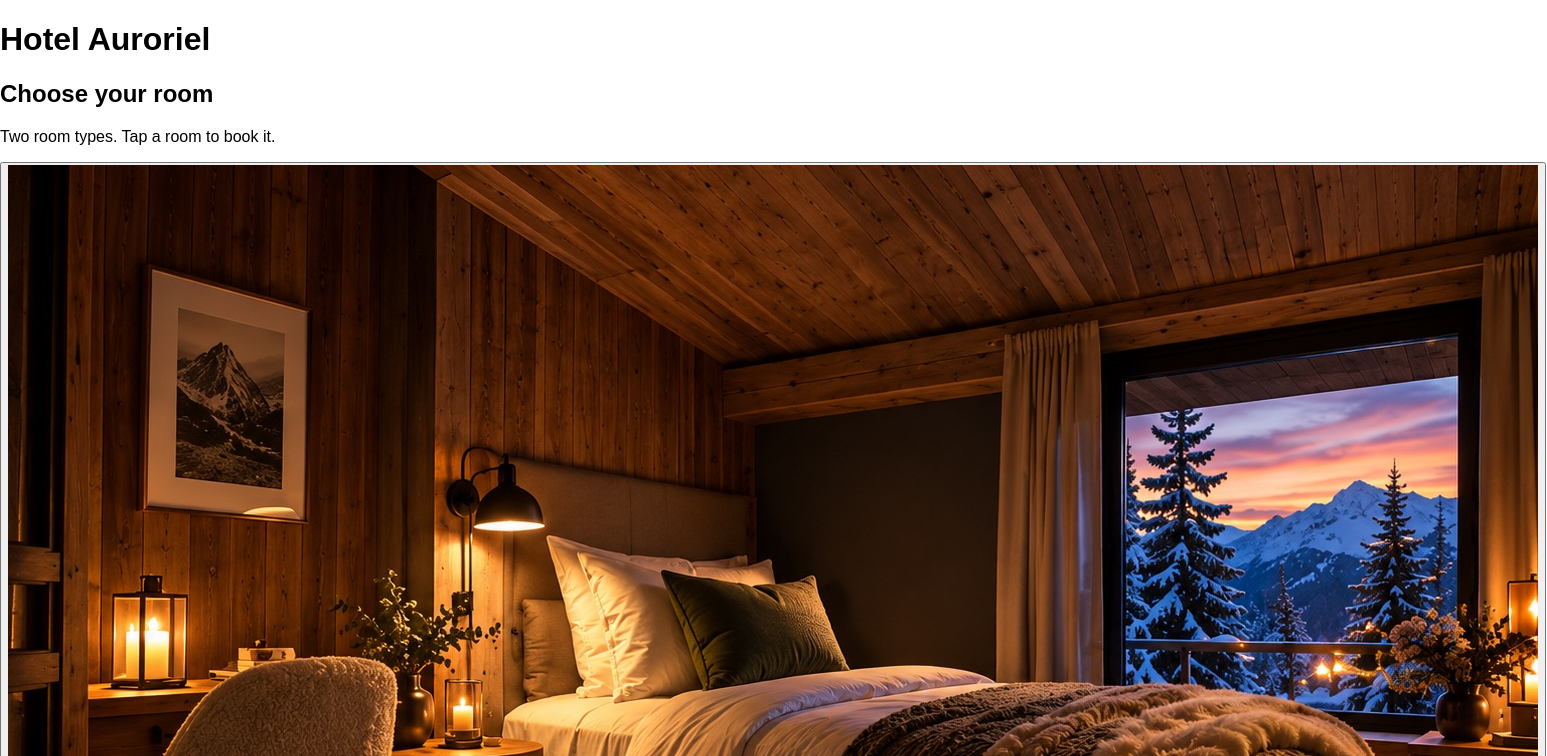
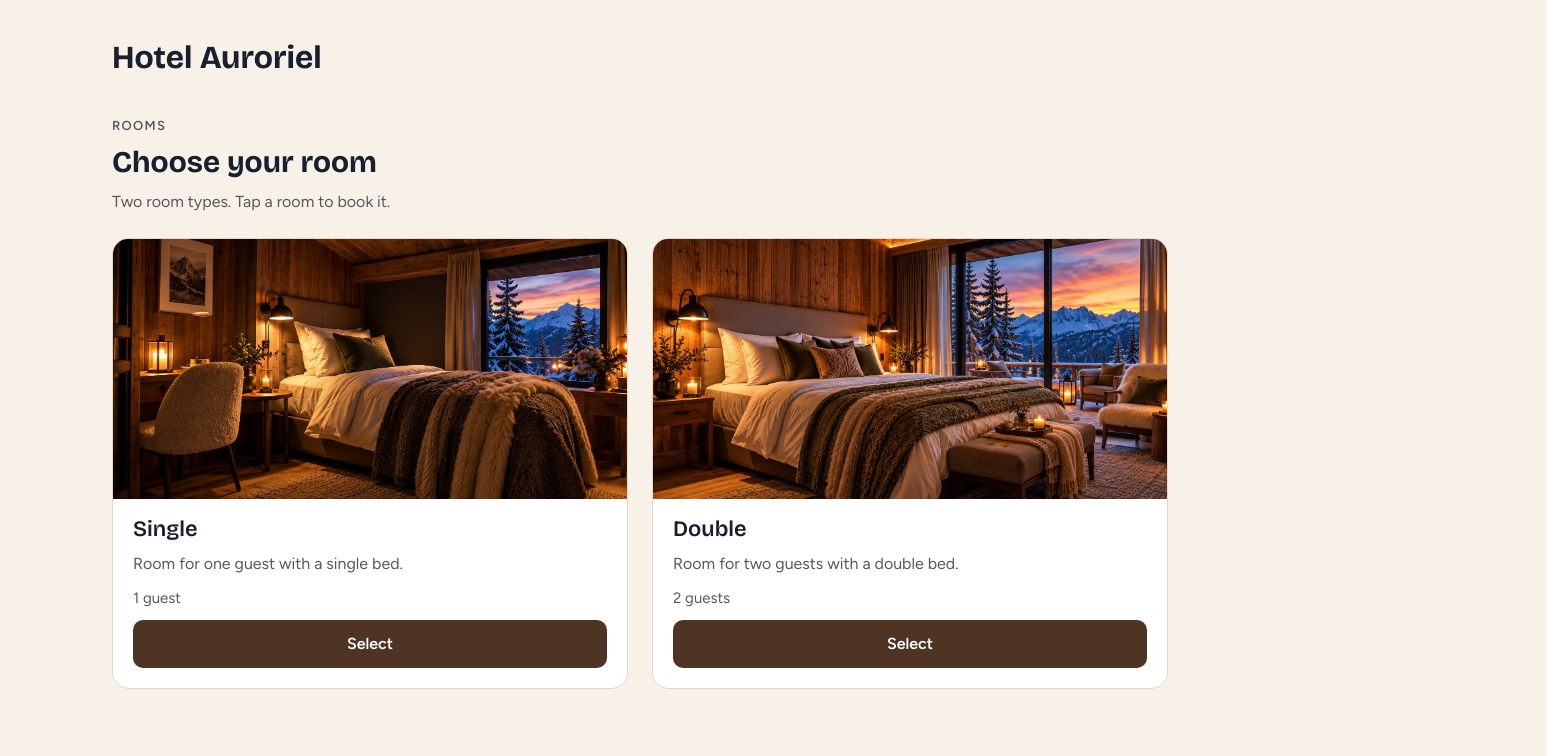
Before and after one commit to jkatariina/hotel-booking-app, a React (Create React App) app in the folder frontend/: page / in a window 1280 px wide. Shown: the top 756 px of the page, 1547 px wide, since content can reach past the window. Built offline with nearby package versions, Linux system fonts and the light colour scheme.

Commit message:
style(frontend): add base layout for home page

```diff
--- a/frontend/public/index.html
+++ b/frontend/public/index.html
@@ -5,6 +5,12 @@
 		<link rel="icon" href="%PUBLIC_URL%/favicon.ico" />
 		<meta name="viewport" content="width=device-width, initial-scale=1" />
 		<meta name="description" content="Book a Single or Double room at Hotel Auroriel" />
+		<link rel="preconnect" href="https://fonts.googleapis.com" />
+		<link rel="preconnect" href="https://fonts.gstatic.com" crossorigin />
+		<link
+			href="https://fonts.googleapis.com/css2?family=Bricolage+Grotesque:opsz,wght@12..96,600;12..96,700&family=Figtree:wght@400;500;600&display=swap"
+			rel="stylesheet"
+		/>
 		<title>Hotel Auroriel</title>
 	</head>
 	<body>
--- a/frontend/src/App.js
+++ b/frontend/src/App.js
@@ -22,12 +22,17 @@ function App() {
 	return (
 		<main>
 			<h1>Hotel Auroriel</h1>
-			<section id="rooms">
-				<h2>Choose your room</h2>
-				<p>Two room types. Tap a room to book it.</p>
-				{ROOMS.map((room) => (
-					<RoomCard key={room.type} room={room} onSelect={setSelectedRoom} />
-				))}
+			<section id="rooms" className="rooms">
+				<div className="section-heading">
+					<span className="eyebrow">Rooms</span>
+					<h2>Choose your room</h2>
+					<p>Two room types. Tap a room to book it.</p>
+				</div>
+				<div className="room-list">
+					{ROOMS.map((room) => (
+						<RoomCard key={room.type} room={room} onSelect={setSelectedRoom} />
+					))}
+				</div>
 			</section>
 			{selectedRoom && <p>Selected room: {selectedRoom}</p>}
 		</main>
--- a/frontend/src/index.css
+++ b/frontend/src/index.css
@@ -1,4 +1,187 @@
+:root {
+	--color-background: #f7f1e8;
+	--color-surface: #ffffff;
+	--color-sand: #f1e4d3;
+	--color-border: #e6d8c5;
+	--color-text: #18202f;
+	--color-muted: #5b5560;
+	--color-accent: #4e3423;
+	--color-accent-dark: #3a2618;
+	--font-heading: "Bricolage Grotesque", system-ui, sans-serif;
+	--font-body: "Figtree", system-ui, sans-serif;
+}
+
+*,
+*::before,
+*::after {
+	box-sizing: border-box;
+}
+
 body {
 	margin: 0;
-	font-family: sans-serif;
+	background: var(--color-background);
+	color: var(--color-text);
+	font-family: var(--font-body);
+	font-size: 16px;
+	line-height: 1.55;
 }
+
+h1,
+h2,
+h3 {
+	margin: 0;
+	font-family: var(--font-heading);
+	line-height: 1.12;
+}
+
+p {
+	margin: 0;
+}
+
+img {
+	display: block;
+	max-width: 100%;
+}
+
+main {
+	padding: 32px 20px 56px;
+}
+
+h1 {
+	font-size: 32px;
+	font-weight: 700;
+}
+
+.rooms {
+	padding-top: 40px;
+	display: flex;
+	flex-direction: column;
+	gap: 24px;
+}
+
+.section-heading {
+	display: flex;
+	flex-direction: column;
+	gap: 10px;
+}
+
+.section-heading h2 {
+	font-size: 30px;
+	font-weight: 700;
+}
+
+.section-heading p {
+	color: var(--color-muted);
+}
+
+.eyebrow {
+	font-size: 13px;
+	font-weight: 600;
+	letter-spacing: 0.1em;
+	text-transform: uppercase;
+	color: var(--color-muted);
+}
+
+.room-list {
+	display: grid;
+	gap: 24px;
+}
+
+.room-card {
+	display: flex;
+	flex-direction: column;
+	background: var(--color-surface);
+	border: 1px solid var(--color-border);
+	border-radius: 16px;
+	overflow: hidden;
+}
+
+.room-card-image {
+	display: block;
+	width: 100%;
+	height: 200px;
+	padding: 0;
+	border: 0;
+	background: var(--color-sand);
+	cursor: pointer;
+}
+
+.room-card-image img {
+	width: 100%;
+	height: 100%;
+	object-fit: cover;
+}
+
+.room-card-image:focus-visible {
+	outline: 3px solid var(--color-accent);
+	outline-offset: -3px;
+}
+
+.room-card-body {
+	flex-grow: 1;
+	display: flex;
+	flex-direction: column;
+	gap: 10px;
+	padding: 18px 20px 20px;
+}
+
+.room-card-body h3 {
+	font-size: 22px;
+	font-weight: 600;
+}
+
+.room-card-body p,
+.room-card-guests {
+	color: var(--color-muted);
+}
+
+.room-card-guests {
+	font-size: 15px;
+}
+
+.button {
+	min-height: 48px;
+	margin-top: auto;
+	padding: 0 20px;
+	border: 0;
+	border-radius: 10px;
+	background: var(--color-accent);
+	color: #ffffff;
+	font: inherit;
+	font-weight: 600;
+	cursor: pointer;
+}
+
+.button:hover {
+	background: var(--color-accent-dark);
+}
+
+.button:focus-visible {
+	outline: 3px solid var(--color-accent);
+	outline-offset: 3px;
+}
+
+@media (min-width: 600px) {
+	main {
+		padding: 40px 32px 72px;
+	}
+
+	.room-list {
+		grid-template-columns: repeat(2, minmax(0, 1fr));
+	}
+
+	.room-card-image {
+		height: 220px;
+	}
+}
+
+@media (min-width: 1024px) {
+	main {
+		max-width: 1120px;
+		margin: 0 auto;
+	}
+
+	.room-card-image {
+		height: 260px;
+	}
+}
```
